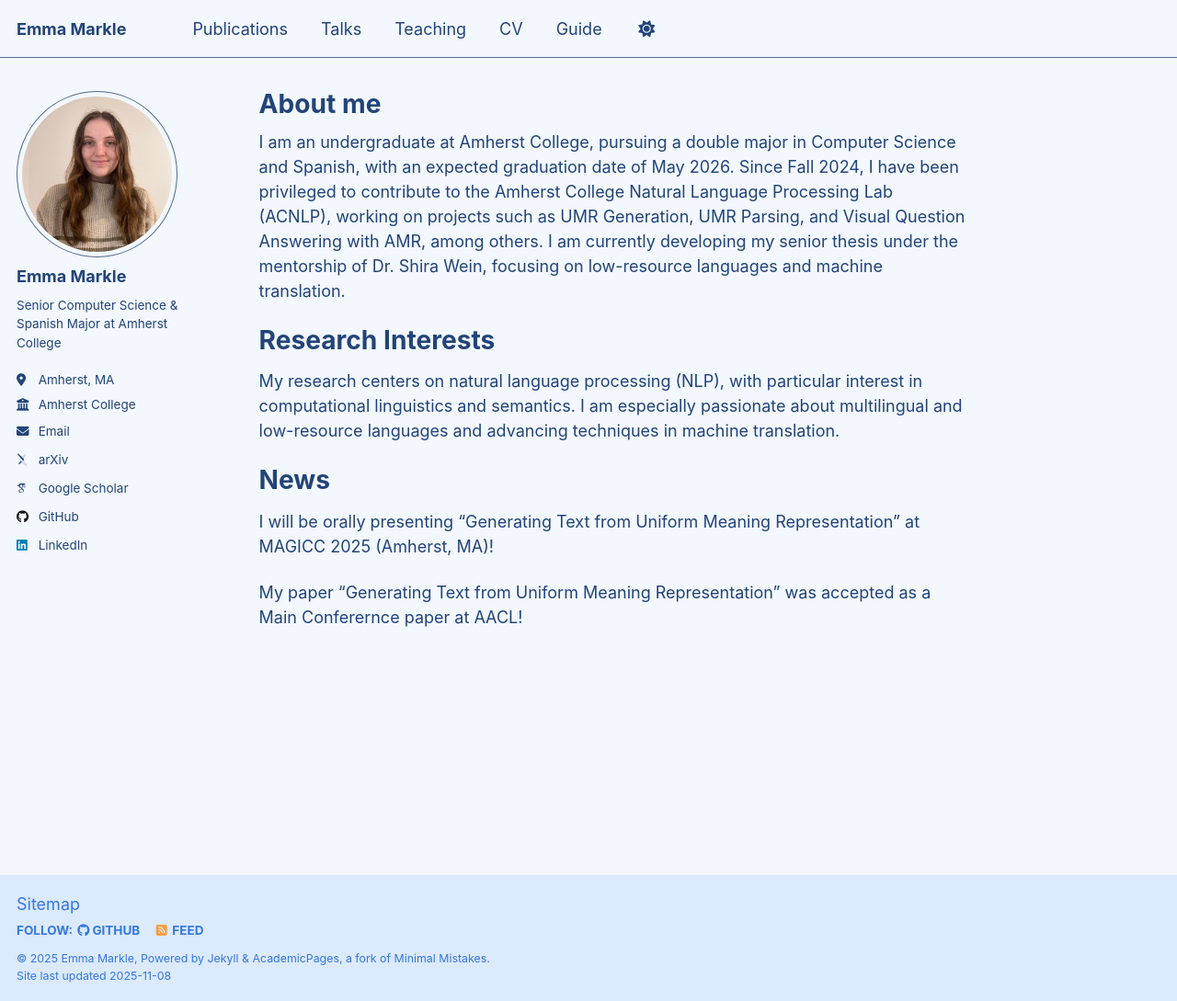
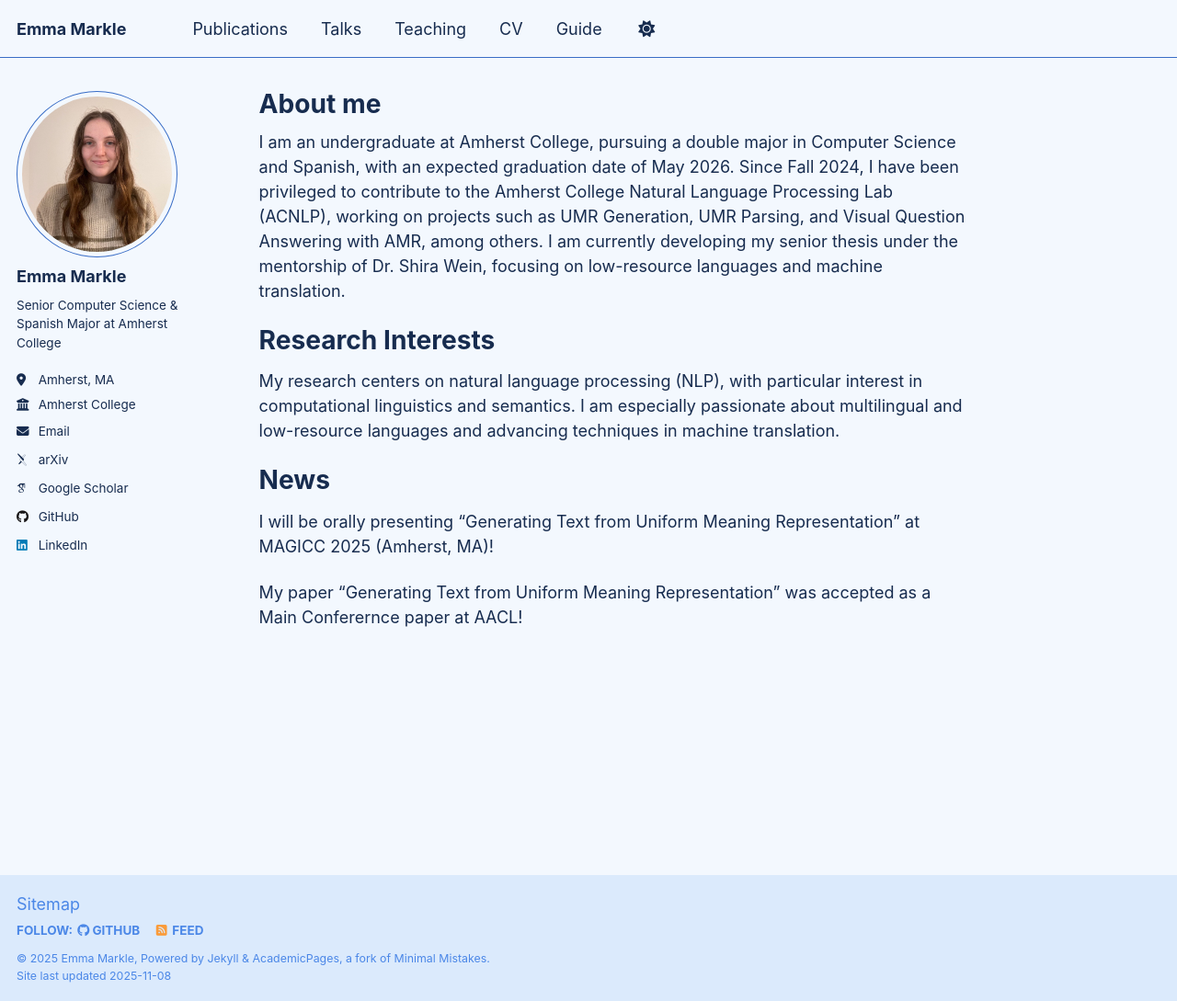
Before and after one commit to emmamarkle/emmamarkle.github.io, a Jekyll site: the page built from _pages/about.md, in a window 1280 px wide and 1089 px high. Shown: the whole window at 92% size. Built offline with Jekyll 4.4.1, drawn with Linux system fonts in a browser that asks for light colours; some web fonts are replaced; a script that is not in the unit is left out.

Commit message:
Update _air_light.scss

```diff
--- a/_sass/theme/_air_light.scss
+++ b/_sass/theme/_air_light.scss
@@ -3,11 +3,11 @@
    ========================================================================== */
 
 /* === Core Palette === */
-$primary-color              : #536B91;
+$primary-color              : #396DC6;
 $secondary-color            : #6B9080;
 $background                 : #F3F8FE;
-$text-dark                  : #234479;
-$text-light                 : #3578E3;
+$text-dark                  : #172C4F;
+$text-light                 : #4B87E7;
 $footer                     : darken($background, 5%);
 
 /* === Utility Colors === */
```
